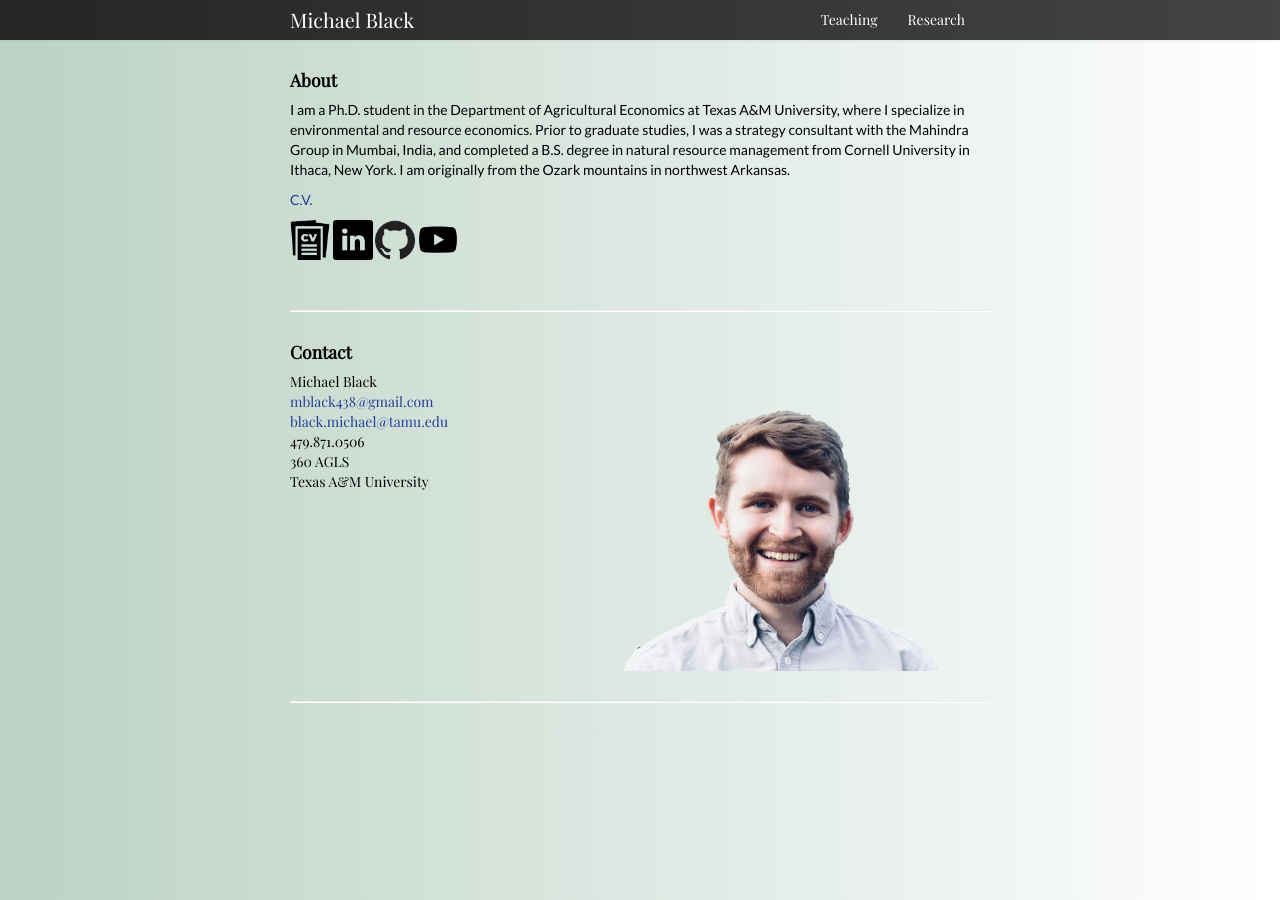
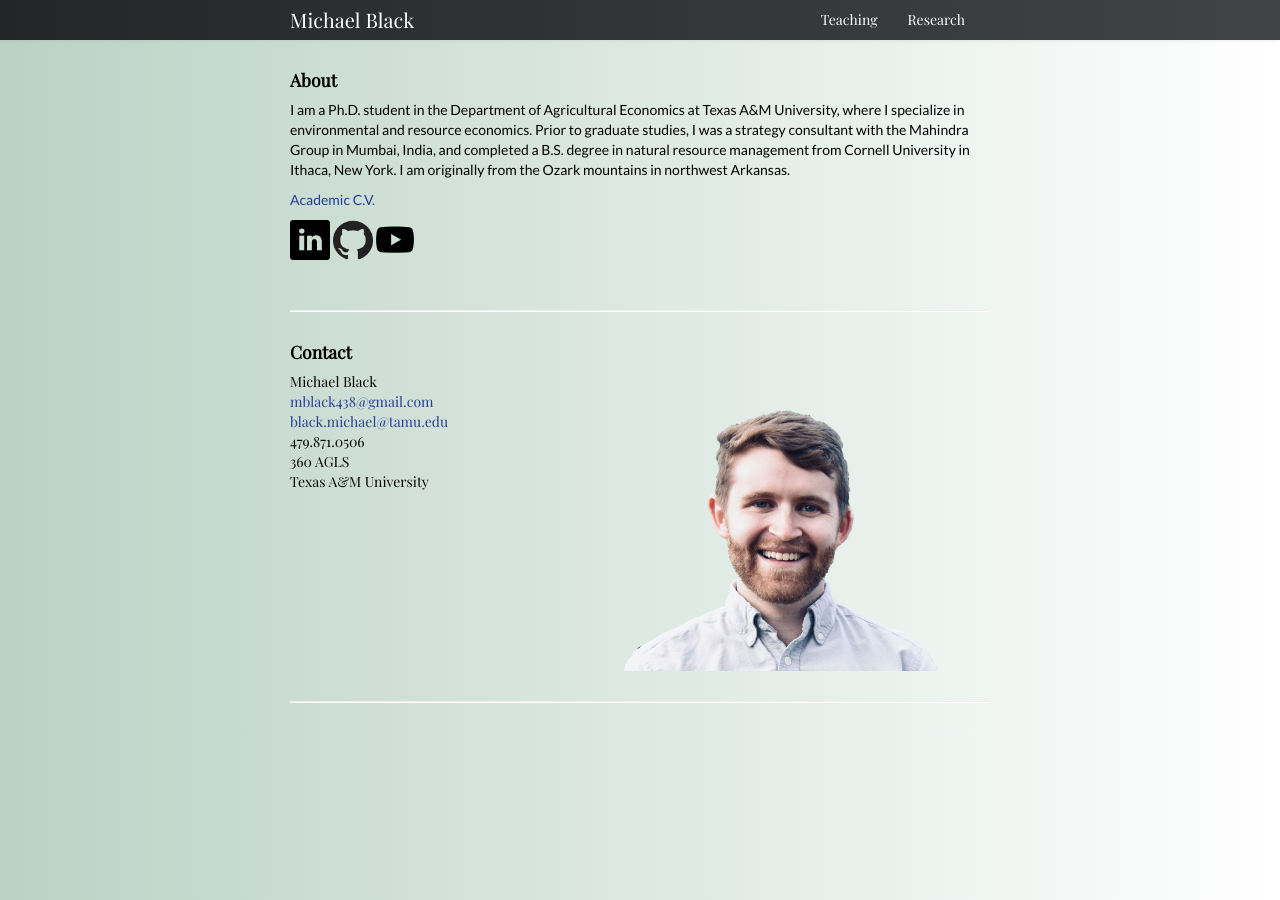
Before and after one commit to michael-black/michael-black.github.io, a Jekyll site: the page built from index.md, in a window 1280 px wide. Built offline with Jekyll 4.4.1, drawn with Linux system fonts in a browser that asks for light colours.

```diff
--- a/index.md
+++ b/index.md
@@ -9,13 +9,16 @@ keywords: Michael Black, economics, resource economics, environmental economics,
 
 I am a Ph.D. student in the Department of Agricultural Economics at Texas A&M University, where I specialize in environmental and resource economics. Prior to graduate studies, I was a strategy consultant with the Mahindra Group in Mumbai, India, and completed a B.S. degree in natural resource management from Cornell University in Ithaca, New York. I am originally from the Ozark mountains in northwest Arkansas.
 
-[C.V.]({{ BASE_PATH }}/assets/BlackCV.pdf)
+[Academic C.V.]({{ BASE_PATH }}/assets/BlackCV.pdf)
+
+<!-- [Private Sector Resume]({{ BASE_PATH }}/assets/Black_res.pdf) -->
 
 <!-- [Curriculum Vitae]({{ BASE_PATH }}/assets/BlackCV.pdf) -->
 <!-- [GitHub](https://github.com/michael-black) -->
 
-<a href="../assets/BlackCV.pdf">
-    <img src="../pages/icons64/cv.png" width="40" height="40"/></a>
+<!-- <a href="../assets/BlackCV.pdf">
+    <img src="../pages/icons64/cv.png" width="40" height="40"/></a> -->
+
 <a href="https://www.linkedin.com/in/michaelblack438/">
     <img src="../pages/icons64/linkedin.png" width="40" height="40"/></a>
 <a href="https://github.com/michael-black">
```
Also changed, not shown: 1 other file.
